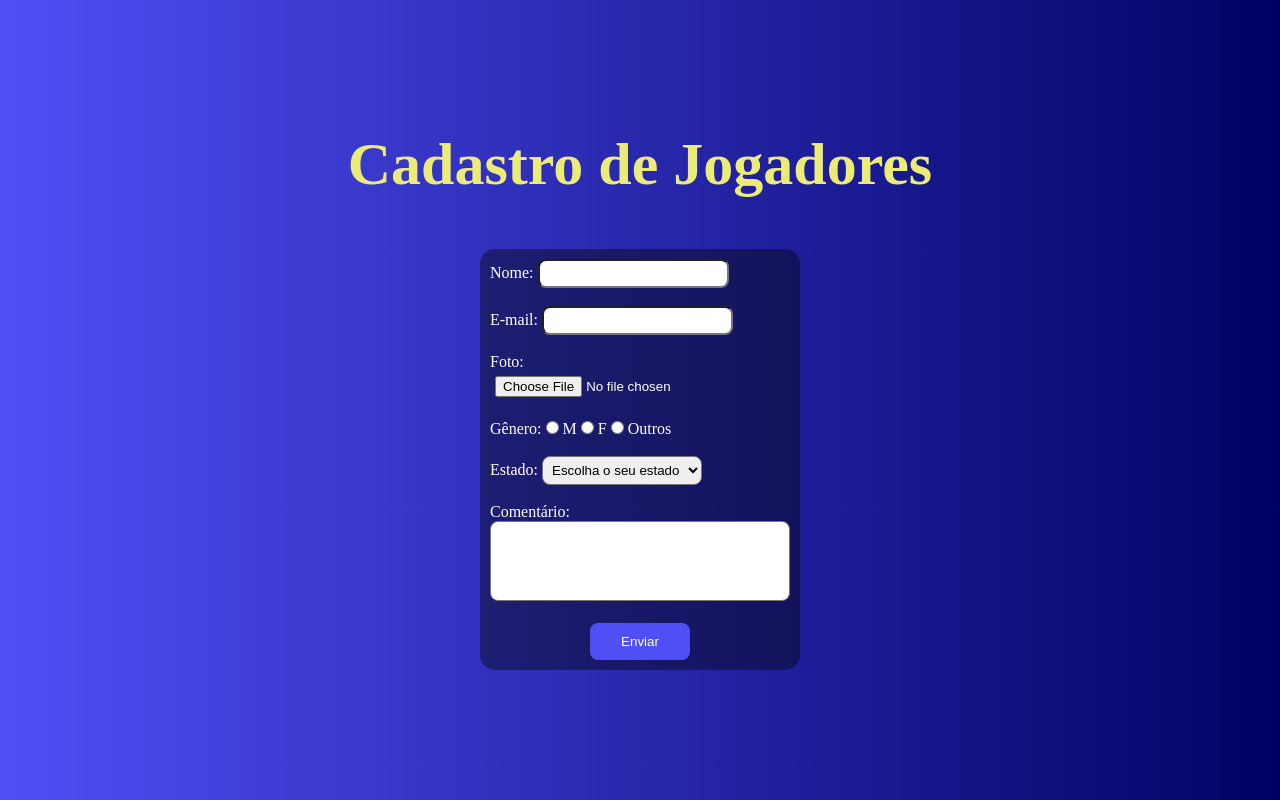
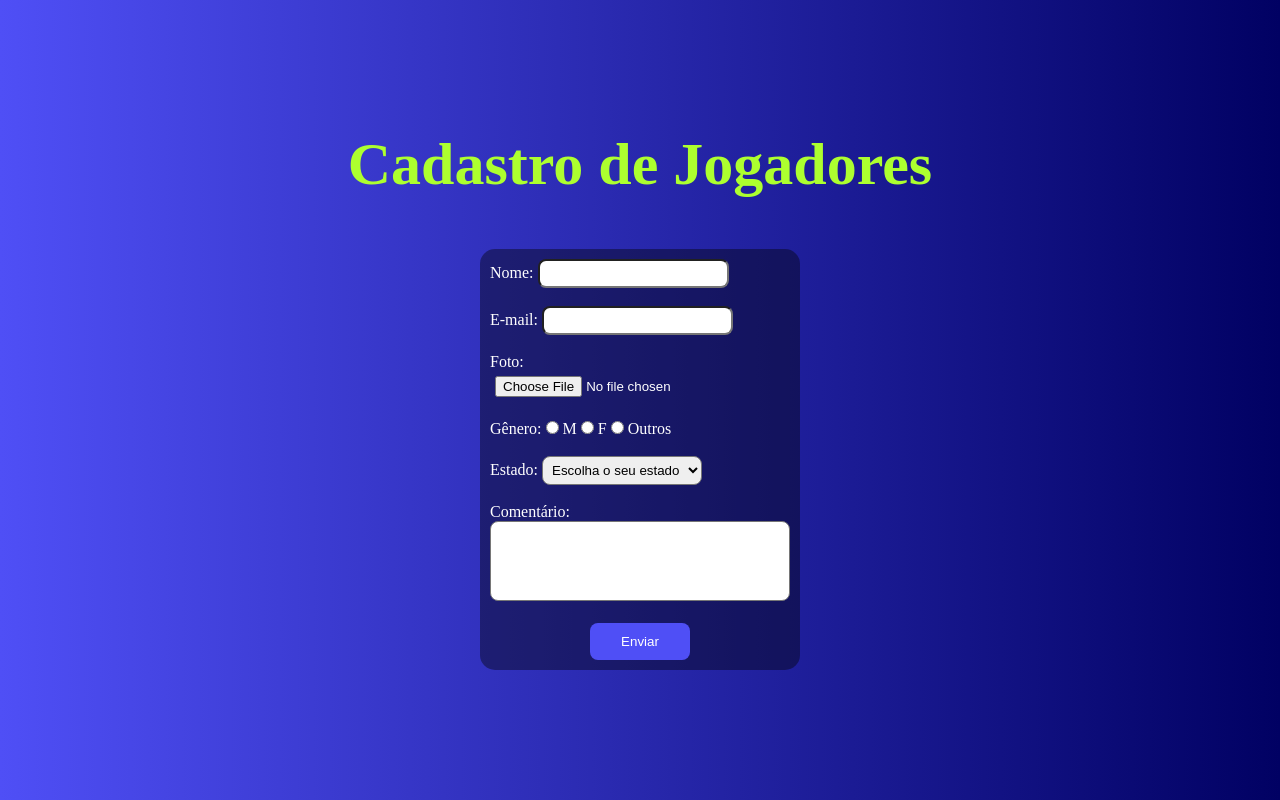
Before and after one commit to luisaWashington/luisaWashington.github.io, a plain HTML site: page index.html in a window 1280 px wide. Drawn offline with Linux system fonts and the light colour scheme; a web font is replaced by a local one.

Commit message:
nova alteração h1

```diff
--- a/style.css
+++ b/style.css
@@ -18,7 +18,7 @@
 h1 {
     font-family: amor;
     font-size: 60px;
-    color: rgb(235, 235, 118);
+    color: greenyellow;
 }
 
 body {
```
